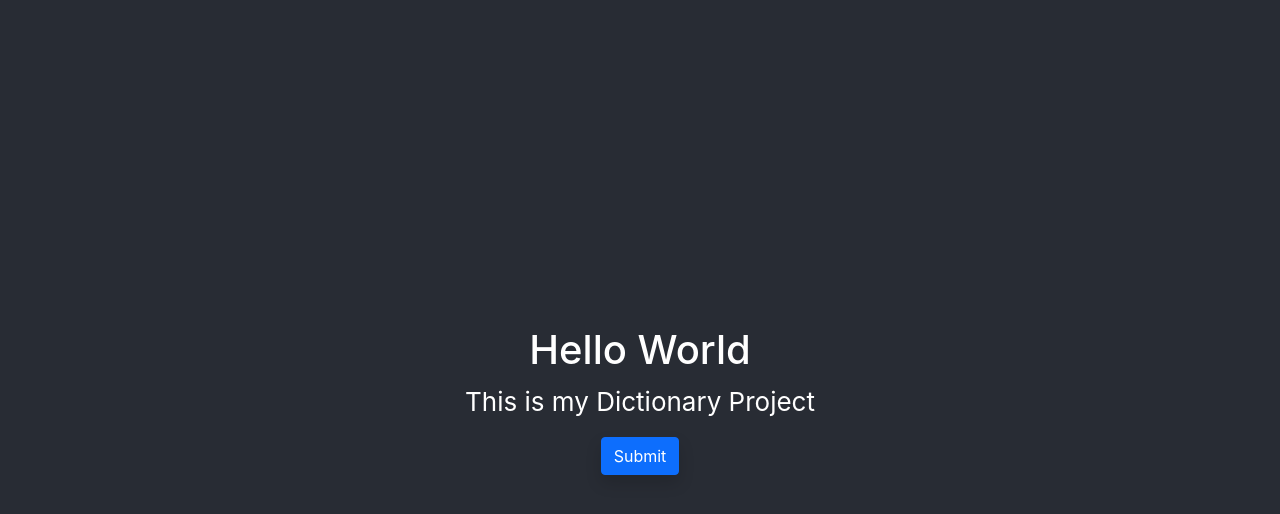
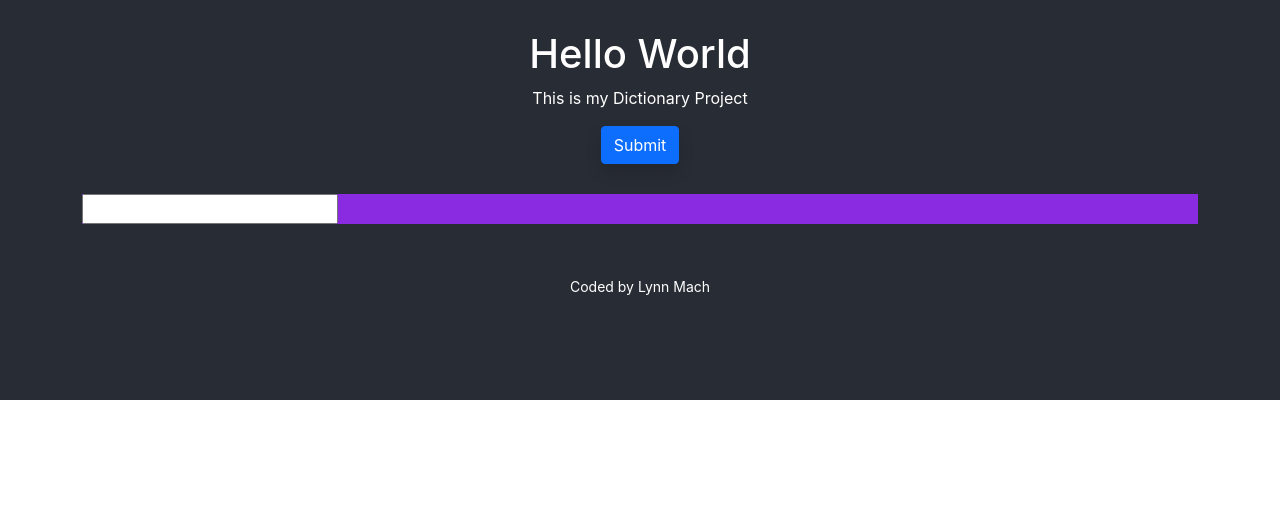
Before and after one commit to Giggles999/dictionary-project, a React (Create React App) app: page / in a window 1280 px wide. Shown: the top 514 px of the page. Built offline with nearby package versions, Linux system fonts and the light colour scheme.

Commit message:
Created Search Form & Fix Button

```diff
--- a/src/App.css
+++ b/src/App.css
@@ -1,14 +1,18 @@
 .App {
-  text-align: center;
+  background-color: #282c34;
+  min-height: 50vh;
+  display: flex;
+  color: white;
 }
 
 .App-header {
-  background-color: #282c34;
-  min-height: 100vh;
-  display: flex;
+  margin: 30px 0;
+  text-align: center;
+  justify-content: center;
   flex-direction: column;
-  align-items: center;
-  justify-content: center;
-  font-size: calc(10px + 2vmin);
-  color: white;
 }
+
+.App-footer{
+  text-align: center;
+  margin: 50px 0;
+}
--- a/src/App.js
+++ b/src/App.js
@@ -1,15 +1,25 @@
 import './App.css';
+import Dictionary from "./Dictionary"
 
 export default function App () {
   return (
     <div className="App">
+     <div className="container">
       <header className="App-header">
 
         <h1>Hello World </h1>
         <p> This is my Dictionary Project</p>
 
-      <a href="#" className="btn btn-primary shadow">Submit</a>
+      <button className="btn btn-primary shadow">Submit</button>
       </header>
+    <main>
+      <Dictionary/>
+      </main>
+
+      <footer className="App-footer">
+      <small> Coded by Lynn Mach</small>
+      </footer>
     </div>
+</div>
   );
 }
--- /dev/null
+++ b/src/Dictionary.css
@@ -0,0 +1,3 @@
+.Dictionary {
+    background: blueviolet;
+}
--- /dev/null
+++ b/src/Dictionary.js
@@ -0,0 +1,21 @@
+import React, {useState} from "react";
+import "./Dictionary.css";
+
+export default function Dictionary () {
+    let [keyword, setKeyword] = useState ("");
+
+    function search (event) {
+        event.preventDefault();
+        alert(`Searching for ${keyword} definition`);
+    }
+
+    function handleKeywordChange (event){
+        setKeyword(event.target.value);
+    }
+
+    return <div className="Dictionary">
+        <form onSubmit={search}>
+            <input type="search" onChange= {handleKeywordChange} />
+        </form>
+    </div>;
+}
```
